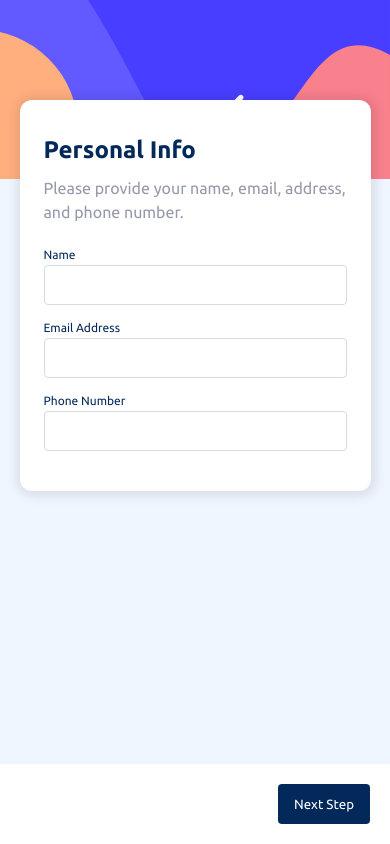
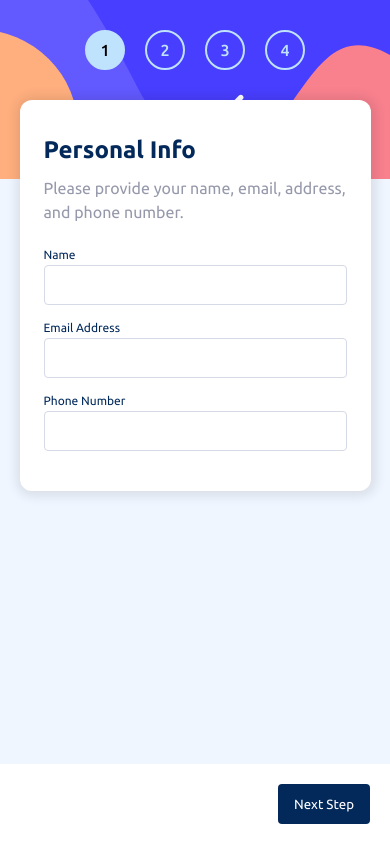
Before and after one commit to archisvaze/multi-step-form, a React (Vite) app: page / in a window 390 px wide. Built offline with nearby package versions, Linux system fonts and the light colour scheme.

Commit message:
added mobile nav

```diff
--- a/src/App.jsx
+++ b/src/App.jsx
@@ -20,7 +20,10 @@ function App() {
     return (
         <div className='app'>
             <div className='desktop-container'>
-                <Nav />
+                <Nav
+                    step={step}
+                    setStep={setStep}
+                />
 
                 <img
                     className='bg_mobile'
--- a/src/components/Nav.jsx
+++ b/src/components/Nav.jsx
@@ -1,5 +1,44 @@
 import React from 'react';
 
-export default function Nav() {
-    return <div></div>;
+export default function Nav({ step, setStep }) {
+    return (
+        <div className='nav-container'>
+            <div
+                className='nav-circle'
+                style={{
+                    color: step === 1 ? 'inherit' : 'var(--light-blue)',
+                    backgroundColor: step === 1 ? 'var(--light-blue)' : 'inherit',
+                }}
+            >
+                1
+            </div>
+            <div
+                className='nav-circle'
+                style={{
+                    color: step === 2 ? 'inherit' : 'var(--light-blue)',
+                    backgroundColor: step === 2 ? 'var(--light-blue)' : 'inherit',
+                }}
+            >
+                2
+            </div>
+            <div
+                className='nav-circle'
+                style={{
+                    color: step === 3 ? 'inherit' : 'var(--light-blue)',
+                    backgroundColor: step === 3 ? 'var(--light-blue)' : 'inherit',
+                }}
+            >
+                3
+            </div>
+            <div
+                className='nav-circle'
+                style={{
+                    color: step === 4 ? 'inherit' : 'var(--light-blue)',
+                    backgroundColor: step === 4 ? 'var(--light-blue)' : 'inherit',
+                }}
+            >
+                4
+            </div>
+        </div>
+    );
 }
--- a/src/index.css
+++ b/src/index.css
@@ -194,5 +194,24 @@ body {
   margin: 24px 0 12px 0;
 }
 
+
+.nav-container {
+  position: absolute;
+  display: flex;
+  gap: 20px;
+  top: 30px;
+}
+
+.nav-circle {
+  width: 40px;
+  height: 40px;
+  border: 2px solid var(--light-blue);
+  border-radius: 40px;
+  display: flex;
+  justify-content: center;
+  align-items: center;
+  font-weight: 500;
+}
+
 /*Media Querries for desktop*/
 @media screen and (min-width: 900px) {}
```
